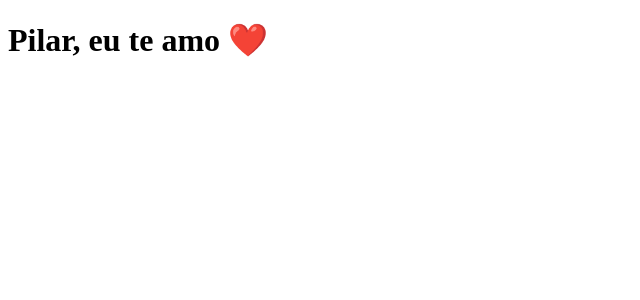
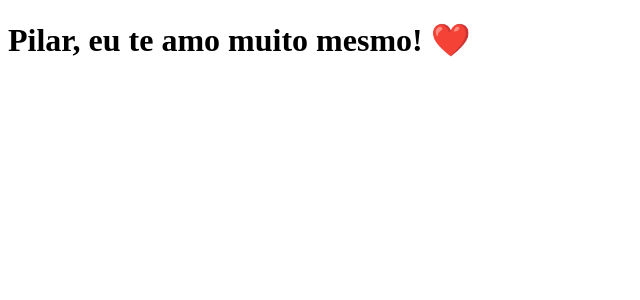
Before and after one commit to joaodemarco/clone-tabnews, a Next.js app: page / in a window 1280 px wide. Shown: the top 300 px of the page, without its empty margins (0-640 px from the left). Built offline with nearby package versions, Linux system fonts and the light colour scheme.

Commit message:
modifica a frase

```diff
--- a/pages/index.js
+++ b/pages/index.js
@@ -1,5 +1,5 @@
 function Home() {
-  return <h1>Pilar, eu te amo ❤️</h1>;
+  return <h1>Pilar, eu te amo muito mesmo! ❤️</h1>;
 }
 
 export default Home;
```
